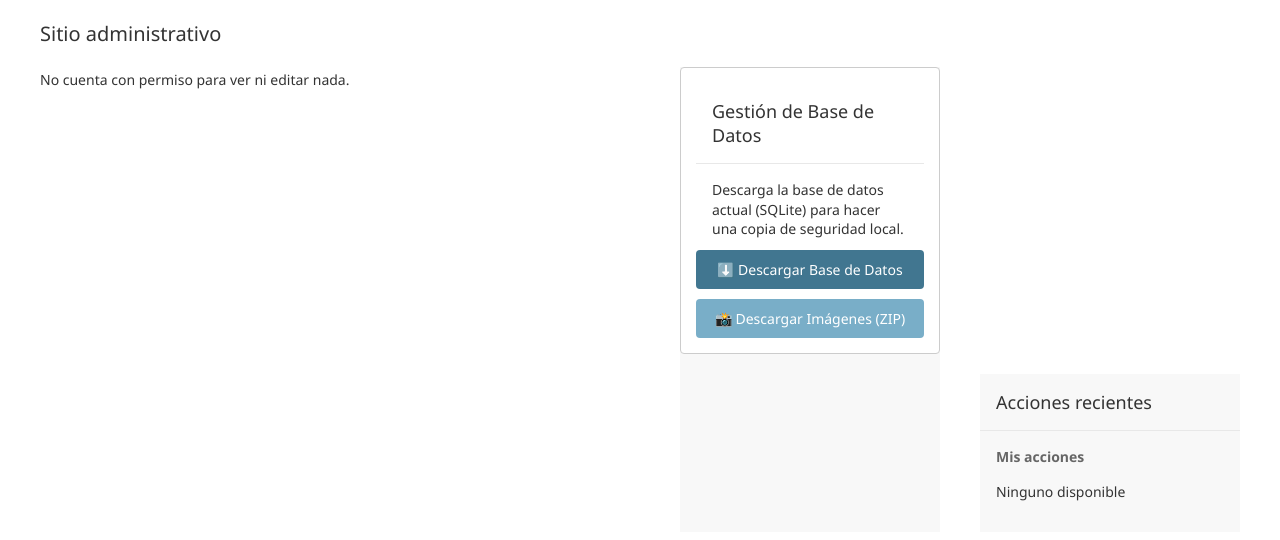
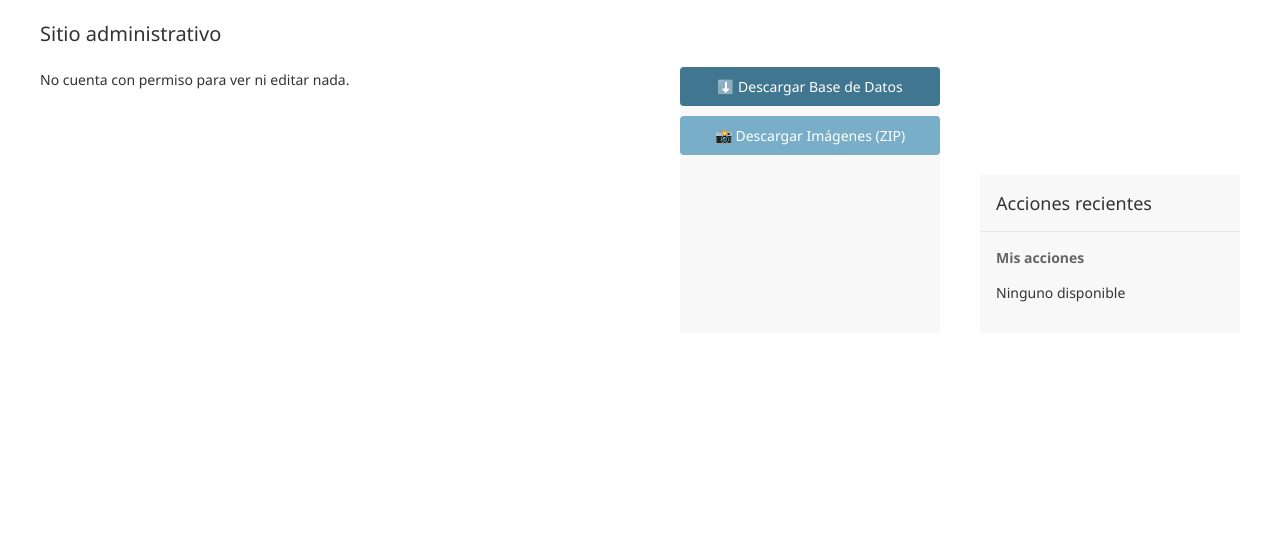
Before and after one commit to ruvedia/van360sound, a Django app: page /admin/ in a window 1280 px wide. Shown: the part 53-593 px from the top of the page. Run offline with Django 5.2, Linux system fonts and the light colour scheme; a user stored in the database is signed in; data comes from the database, SQL or seed files in the repository; data that the repository does not hold is empty.

Commit message:
style: remove container and text from admin download buttons

```diff
--- a/backend/templates/admin/index.html
+++ b/backend/templates/admin/index.html
@@ -2,10 +2,7 @@
 
 {% block sidebar %}
 <div id="content-related">
-    <div class="module"
-        style="background: #fff; padding: 15px; margin-bottom: 20px; border: 1px solid #ccc; border-radius: 4px;">
-        <h2>Gestión de Base de Datos</h2>
-        <p>Descarga la base de datos actual (SQLite) para hacer una copia de seguridad local.</p>
+    <div style="margin-bottom: 20px;">
         <a href="{% url 'download_db' %}" class="button"
             style="display: block; text-align: center; padding: 10px; background: #417690; color: white; text-decoration: none; border-radius: 4px; margin-bottom: 10px;">
             ⬇️ Descargar Base de Datos
```
